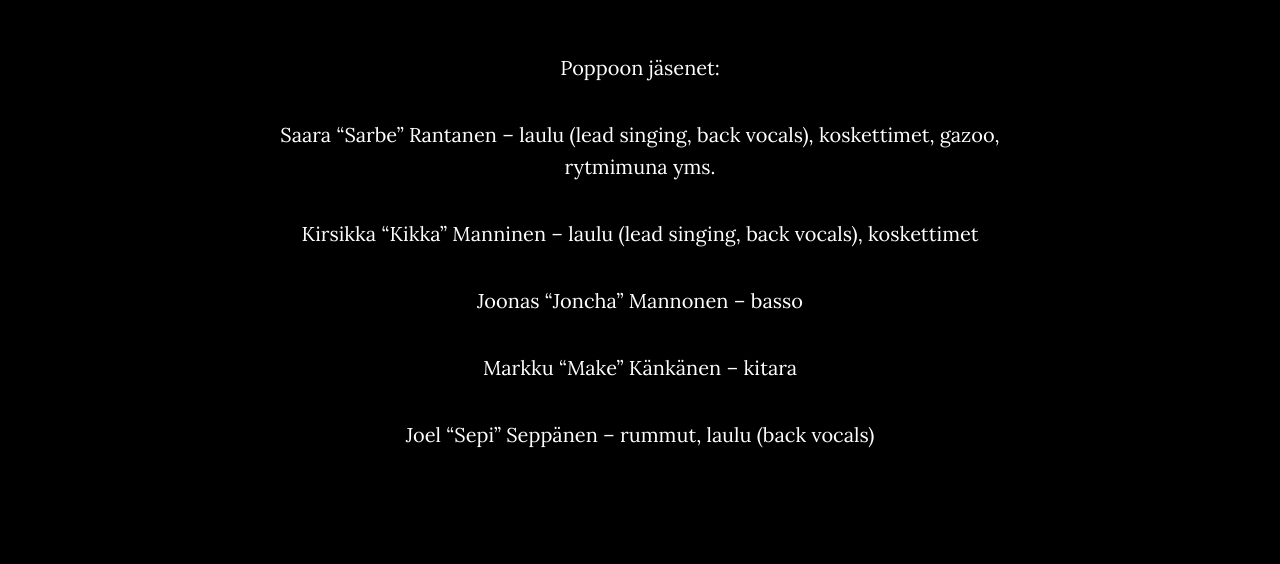
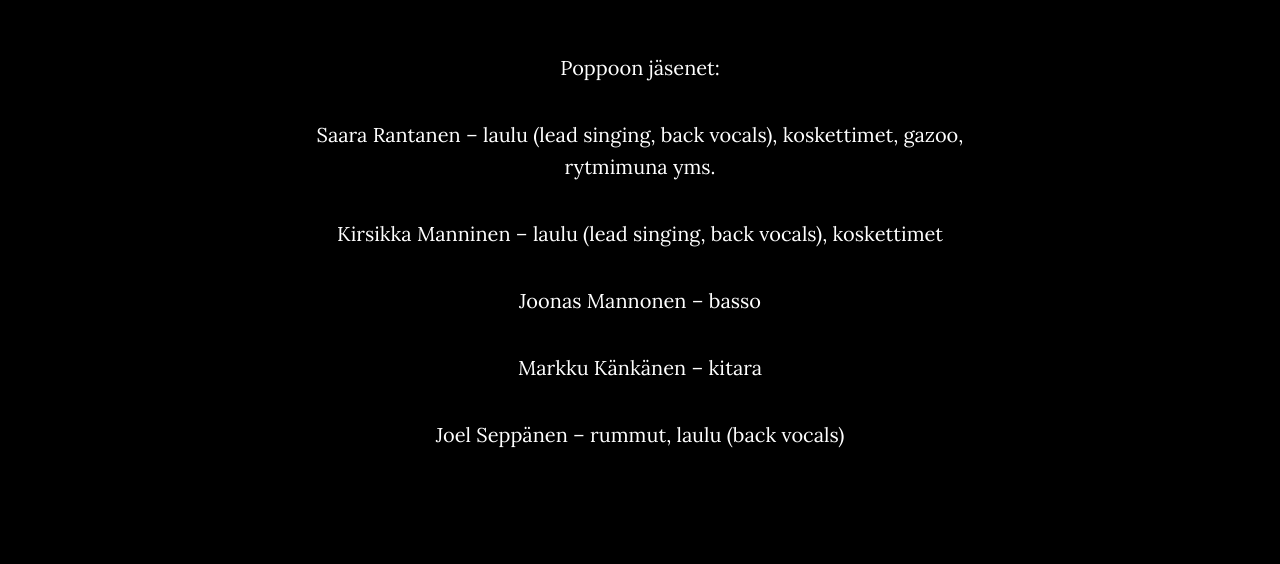
Before and after one commit to poppooband/poppooband.github.com, a website: page index.html in a window 1280 px wide. Shown: the part 1783-2347 px from the top of the page. Drawn offline with nearby package versions, Linux system fonts and the light colour scheme.

Commit message:
Removed nicknames

```diff
--- a/index.html
+++ b/index.html
@@ -25,10 +25,6 @@
     <link href="css/grayscale.css" rel="stylesheet">
     <link href="css/gallery.css" rel="stylesheet">
 
-
-
-
-    <style> .mosaicflow__column { float:left; } .mosaicflow__item img { display:block; width:100%; height:auto; } </style>
 
     <!-- HTML5 Shim and Respond.js IE8 support of HTML5 elements and media queries -->
     <!-- WARNING: Respond.js doesn't work if you view the page via file:// -->
@@ -115,11 +111,11 @@
                 <p>Älä epäröi olla meihin yhteydessä juhliesi musiikkiin ja äänentoistoon liittyvissä asioissa. Let’s get the party started!</p>
                 <br/>
                 <p>Poppoon jäsenet:</p>
-                <p>Saara “Sarbe” Rantanen – laulu (lead singing, back vocals), koskettimet, gazoo, rytmimuna yms.</p>
-                <p>Kirsikka “Kikka” Manninen – laulu (lead singing, back vocals), koskettimet</p>
-                <p>Joonas “Joncha” Mannonen – basso</p>
-                <p>Markku “Make” Känkänen – kitara</p>
-                <p>Joel “Sepi” Seppänen – rummut, laulu (back vocals)</p>
+                <p>Saara Rantanen – laulu (lead singing, back vocals), koskettimet, gazoo, rytmimuna yms.</p>
+                <p>Kirsikka Manninen – laulu (lead singing, back vocals), koskettimet</p>
+                <p>Joonas Mannonen – basso</p>
+                <p>Markku Känkänen – kitara</p>
+                <p>Joel Seppänen – rummut, laulu (back vocals)</p>
 
             </div>
         </div>
```
